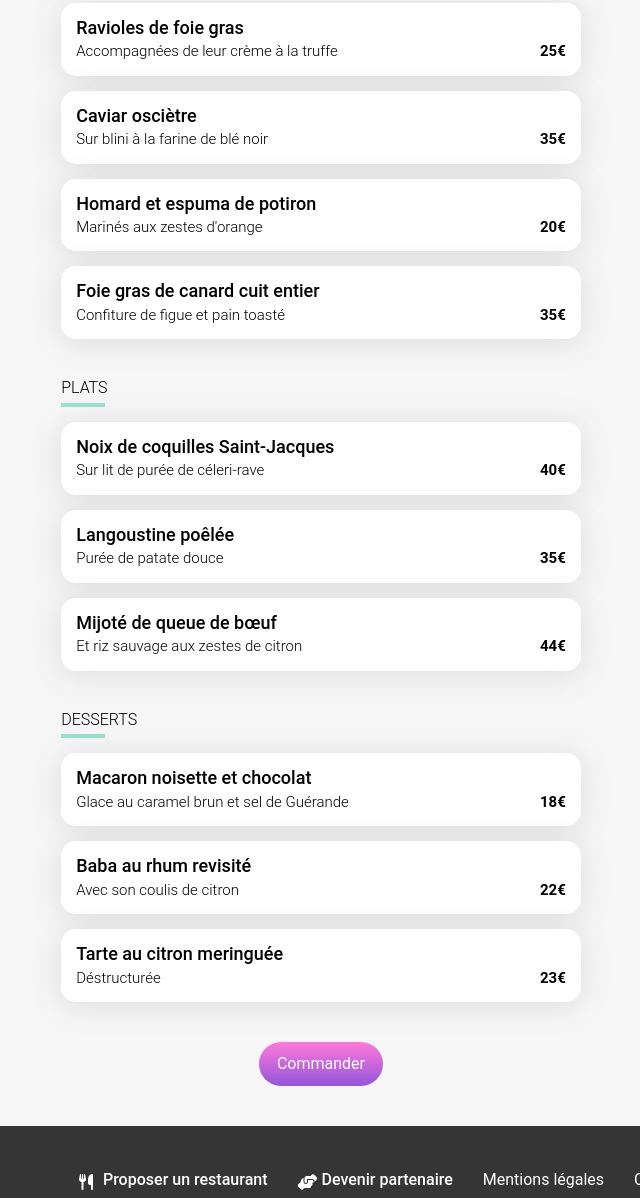
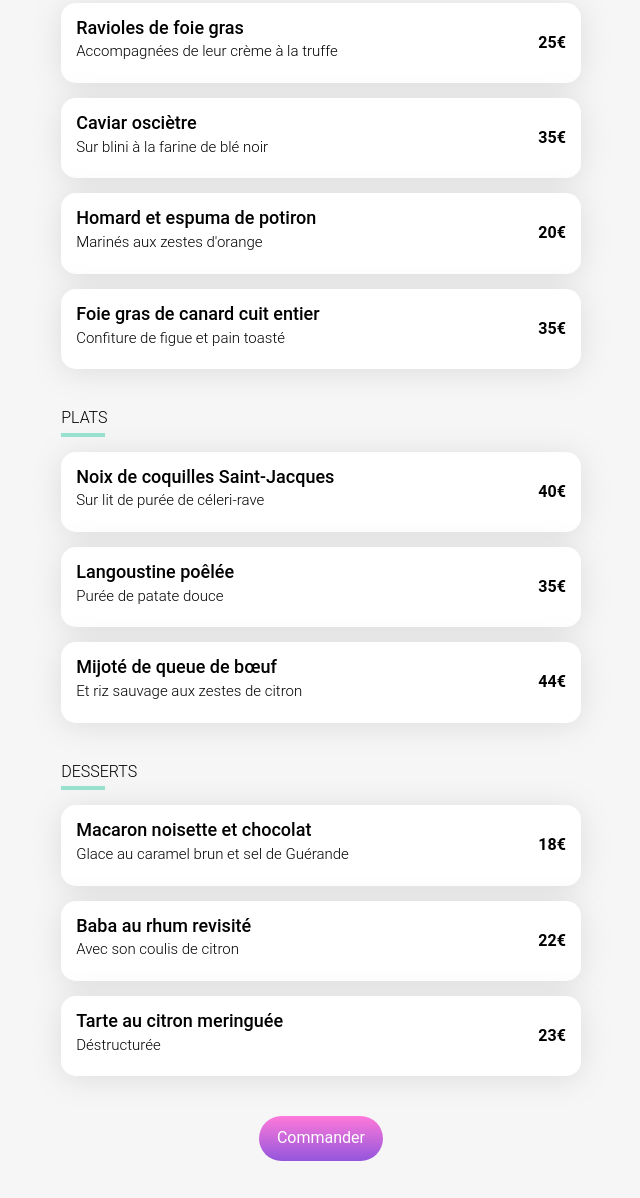
Before and after one commit to AlistairPiot/OC-Projet-4, a website: page restaurants/menu-2.html in a window 1280 px wide. Shown: the part 451-1649 px from the top of the page, without its empty margins (319-959 px from the left). Drawn offline with nearby package versions, Linux system fonts and the light colour scheme; a web font is replaced by a local one.

Commit message:
animation menu check en cours

```diff
--- a/restaurants/menu-2.html
+++ b/restaurants/menu-2.html
@@ -96,57 +96,49 @@
                     <h3 class="title title-special">Entrées</h3>
                     <div class="line-bottom"></div>
                     <div class="card">
-                        <div class="card__visible">
+                        <div class="info">
                             <p class="title">Ravioles de foie gras</p>
-                            <div class="info">
                             <p class="description">
                                 Accompagnées de leur crème à la truffe
                             </p>
+                        </div>
                         <p class="price">25€</p>
-                            </div>
-                        </div>
                         <div class="card__check">
                             <i class="fa-solid fa-circle-check"></i>
                         </div>
                     </div>
                     <div class="card">
-                        <div class="card__visible">
+                        <div class="info">
                             <p class="title">Caviar osciètre</p>
-                            <div class="info">
                             <p class="description">
                                 Sur blini à la farine de blé noir
                             </p>
+                        </div>
                         <p class="price">35€</p>
-                            </div>
-                        </div>
                         <div class="card__check">
                             <i class="fa-solid fa-circle-check"></i>
                         </div>
                     </div>
                     <div class="card">
-                        <div class="card__visible">
+                        <div class="info">
                             <p class="title">Homard et espuma de potiron</p>
-                            <div class="info">
                             <p class="description">
                                 Marinés aux zestes d'orange
                             </p>
+                        </div>
                         <p class="price">20€</p>
-                            </div>
-                        </div>
                         <div class="card__check">
                             <i class="fa-solid fa-circle-check"></i>
                         </div>
                     </div>
                     <div class="card">
-                        <div class="card__visible">
+                        <div class="info">
                             <p class="title">Foie gras de canard cuit entier</p>
-                            <div class="info">
                             <p class="description">
                                 Confiture de figue et pain toasté
                             </p>
+                        </div>
                         <p class="price">35€</p>
-                            </div>
-                        </div>
                         <div class="card__check">
                             <i class="fa-solid fa-circle-check"></i>
                         </div>
@@ -156,41 +148,36 @@
                     <h3 class="title">Plats</h3>
                     <div class="line-bottom"></div>
                     <div class="card">
-                        <div class="card__visible">
+                        <div class="info">
                             <p class="title">Noix de coquilles Saint-Jacques</p>
-                            <div class="info">
+
                             <p class="description">
                                 Sur lit de purée de céleri-rave
                             </p>
+                        </div>
                         <p class="price">40€</p>
-                            </div>
-                        </div>
                         <div class="card__check">
                             <i class="fa-solid fa-circle-check"></i>
                         </div>
                     </div>
                     <div class="card">
-                        <div class="card__visible">
+                        <div class="info">
                             <p class="title">Langoustine poêlée</p>
-                            <div class="info">
                             <p class="description">Purée de patate douce</p>
+                        </div>
                         <p class="price">35€</p>
-                            </div>
-                        </div>
                         <div class="card__check">
                             <i class="fa-solid fa-circle-check"></i>
                         </div>
                     </div>
                     <div class="card">
-                        <div class="card__visible">
+                        <div class="info">
                             <p class="title">Mijoté de queue de bœuf</p>
-                            <div class="info">
                             <p class="description">
                                 Et riz sauvage aux zestes de citron
                             </p>
+                        </div>
                         <p class="price">44€</p>
-                            </div>
-                        </div>
                         <div class="card__check">
                             <i class="fa-solid fa-circle-check"></i>
                         </div>
@@ -200,41 +187,33 @@
                     <h3 class="title">Desserts</h3>
                     <div class="line-bottom"></div>
                     <div class="card">
-                        <div class="card__visible">
+                        <div class="info">
                             <p class="title">Macaron noisette et chocolat</p>
-                            <div class="info">
                             <p class="description">
                                 Glace au caramel brun et sel de Guérande
                             </p>
+                        </div>
                         <p class="price">18€</p>
-                            </div>
-                        </div>
                         <div class="card__check">
                             <i class="fa-solid fa-circle-check"></i>
                         </div>
                     </div>
                     <div class="card">
-                        <div class="card__visible">
+                        <div class="info">
                             <p class="title">Baba au rhum revisité</p>
-                            <div class="info">
-                                <p class="description">
-                                    Avec son coulis de citron
-                                </p>
+                            <p class="description">Avec son coulis de citron</p>
+                        </div>
                         <p class="price">22€</p>
-                            </div>
-                        </div>
                         <div class="card__check">
                             <i class="fa-solid fa-circle-check"></i>
                         </div>
                     </div>
                     <div class="card">
-                        <div class="card__visible">
+                        <div class="info">
                             <p class="title">Tarte au citron meringuée</p>
-                            <div class="info">
                             <p class="description">Déstructurée</p>
+                        </div>
                         <p class="price">23€</p>
-                            </div>
-                        </div>
                         <div class="card__check">
                             <i class="fa-solid fa-circle-check"></i>
                         </div>
--- a/sass/pages/_restaurant.scss
+++ b/sass/pages/_restaurant.scss
@@ -120,6 +120,7 @@
                 width: 40px;
                 border: 2px solid var(--tertiary-color);
             }
+
             .card {
                 overflow: hidden;
                 position: relative;
@@ -131,7 +132,10 @@
                 background-color: var(--main-bg-color);
                 filter: drop-shadow(0px 3px 15px rgba(0, 0, 0, 0.1));
                 color: #000000;
-                &__visible {
+                .info {
+                    display: flex;
+                    flex-direction: column;
+                    font-size: 15px;
                     width: 100%;
                     .title {
                         margin-top: 0px;
@@ -140,23 +144,14 @@
                         font-weight: 500;
                         text-transform: none;
                     }
-                    .info {
-                        font-size: 15px;
-                        display: flex;
-                        justify-content: space-between;
-                        align-items: center;
                     .description {
                         margin-top: 0px;
                         margin-bottom: 0px;
                         font-weight: 300;
                     }
+                }
                 .price {
-                            white-space: nowrap; /* Empêche le texte de passer à la ligne */
-                            margin-top: 0px;
-                            margin-bottom: 0px;
                     font-weight: 700;
-                        }
-                    }
                 }
                 &__check {
                     position: absolute;
@@ -175,7 +170,6 @@
                     }
                 }
                 &:hover {
-                    .card__visible {
                     .price {
                         animation: slide-left 0.3s ease-out forwards;
                         animation-timing-function: cubic-bezier(
@@ -184,7 +178,6 @@
                             0.37,
                             0.83
                         );
-                        }
                     }
                     .card__check {
                         animation: slide-left 0.3s ease-out forwards;
@@ -198,7 +191,6 @@
                 }
 
                 &:not(:hover) {
-                    .card__visible {
                     .price {
                         animation: slide-right 0.3s ease-out forwards;
                         animation-timing-function: cubic-bezier(
@@ -207,7 +199,6 @@
                             0.37,
                             0.83
                         );
-                        }
                     }
                     .card__check {
                         animation: slide-right 0.3s ease-in-out;
```
Also changed, not shown: index.html (+2 -2 lines), restaurants/menu-1.html (+18 -36 lines), restaurants/menu-3.html (+18 -36 lines), restaurants/menu-4.html (+19 -39 lines), assets/style.css, 1 other file. Lines whose indentation alone changed are shown as unchanged.
